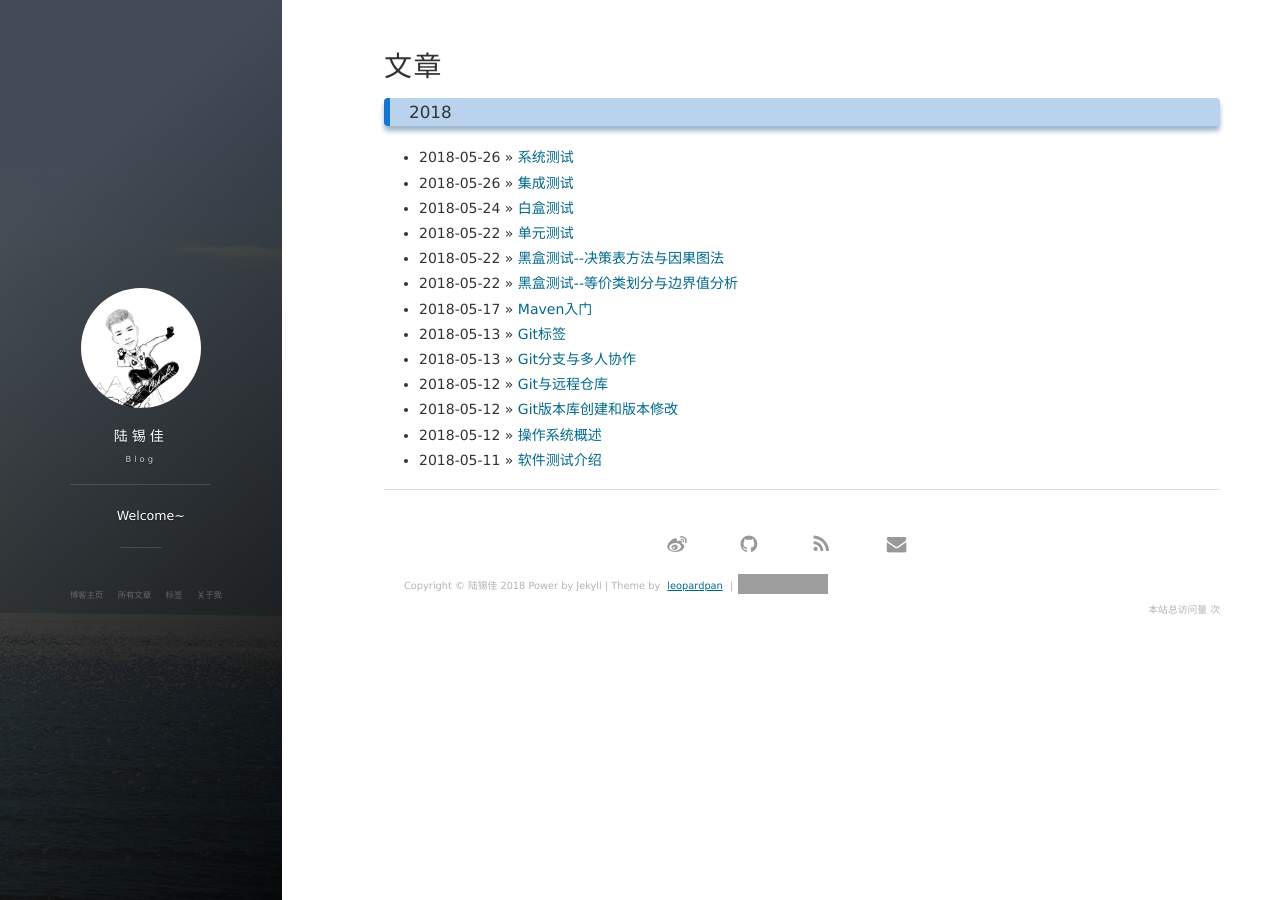
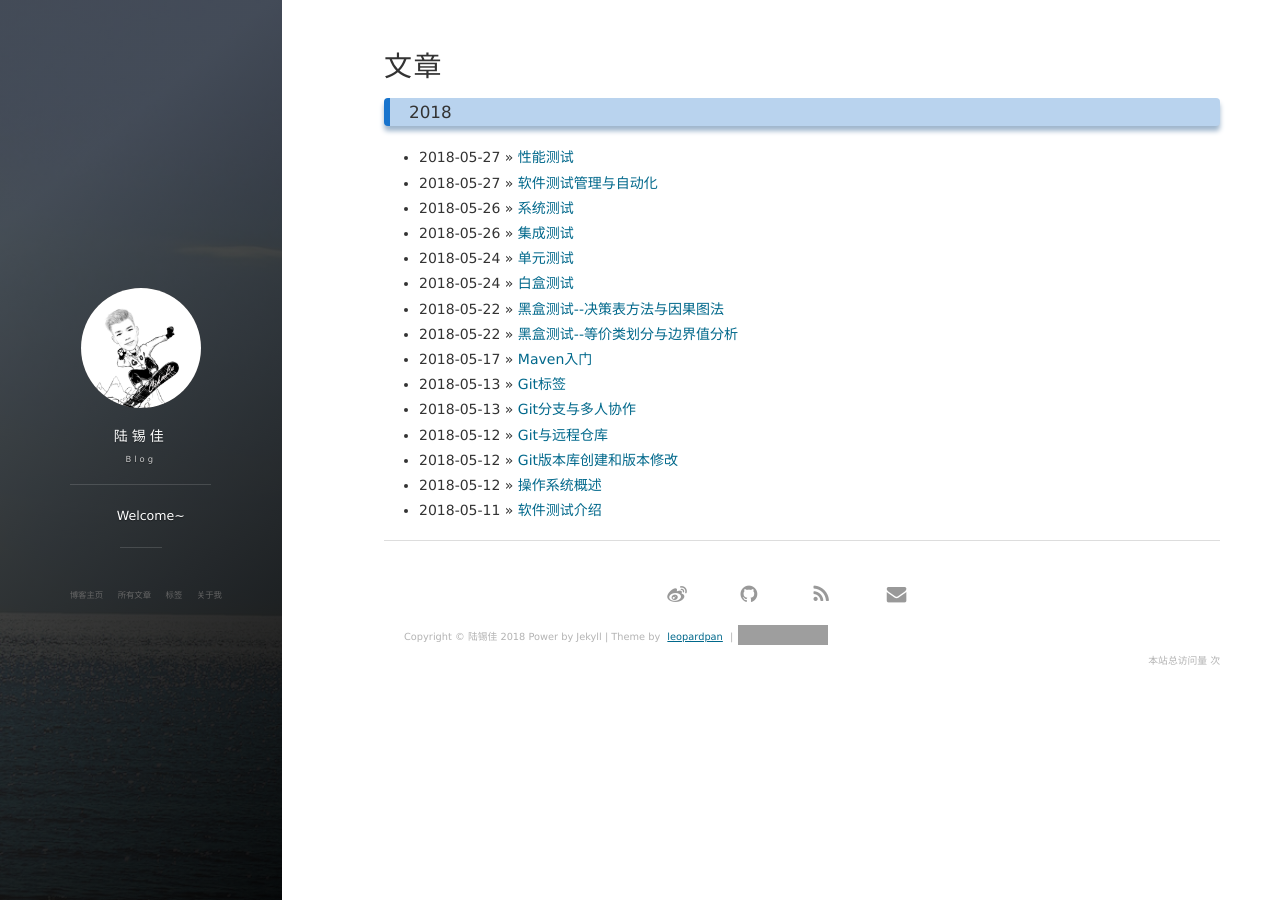
Before and after one commit to lxjsy/blog, a Jekyll site: the page built from archive.html, in a window 1280 px wide. Built offline with Jekyll 4.4.1, drawn with Linux system fonts in a browser that asks for light colours; nearby versions of some CDN libraries; comment, search, counter and statistics services are not loaded; part of the change alters nothing that is shown; grey boxes are pictures that could not be loaded.

Commit message:
add post

```diff
--- a/_posts/2018-5-25-UnitTesting.md
+++ b/_posts/2018-5-25-UnitTesting.md
@@ -1,7 +1,7 @@
 ---
 layout: post
 title: "单元测试"
-date: 2018-5-22 18:41:12
+date: 2018-5-24 18:41:12
 description: "软件测试执行过程中的第一步-单元测试"
 tag: Software Testing
 ---
--- /dev/null
+++ b/_posts/2018-5-27-AutoTesting.md
@@ -0,0 +1,248 @@
+---
+layout: post
+title: "软件测试管理与自动化"
+date: 2018-5-27 15:50:25
+description: "软件测试过程中的软件测试管理与自动化"
+tag: Software Testing
+---
+
+本章学习软件测试管理与自动化！
+
+### 质量(Quality)
+
+#### 定义
+* 从客户角度，适合使用或其他客户需求
+* 从生产者角度，符合需求
+
+#### 预防、检测与治疗
+* 预防(Prevention)
+
+采用合理的管理方法
+
+* 检测(Detection)
+
+用测试的方法(动态、静态)检测设计、开发等阶段的问题
+
+* 治疗(Cure)
+
+#### 三个维度
+* Work as advertised
+
+功能、性能、系统和用户接收测试
+
+* Do job using product
+
+可安装型、兼容性、负载/压力测试
+
+* Bet business
+
+可靠性、安全性、可伸缩性测试
+
+#### 软件质量活动
+* 过程(Process)
+
+质量保证是关于工作过程
+
+* 产品(Product)
+
+质量控制是关于产品
+
+### 质量保证(Quality Assurance)
+* 质量保证活动`面向工作过程`
+* 度量过程,发现缺陷,并提出改进建议
+* 这些活动的直接结果是`改变过程`
+* 这些变化的范围包括产生更加符合过程甚至是全新的过程
+* 质量控制活动的输出通常是质量保证活动的输入
+
+审核工作是质量保证活动的一个例子,看产品产生是否以及如何按过程进行的。最终的结果可能会建议改进或更加符合这一过程
+
+### 质量控制(Quality Control)
+* 质量控制活动是`以产品为工作导向`的
+* 度量产品、识别的不足,并提出改进的建议
+* 这些活动的直接结果是`改变的产品`
+* 改变的范围可以从单行的代码变更到产品完全返工重新设计
+* 他们评估产品、识别的弱点并提出改进建议
+*
+测试和评审是QC活动的例子, 它们通常改变的是产品,而不是那些过程
+质量控制（QC）活动往往是质量保证（QA）活动的起点
+
+### QA与QC区别
+
+|QA|QC|
+|-|-|
+|Assurance|Control|
+|Process|Product|
+|Preventive|Detective|
+|Quality Audit|Testing|
+
+### 测试指标(Test Metrics)
+一种标准衡量标准
+![](/images/ST/Management/metric.png)
+
+#### 核心领域
+四个一般核心领域,可以协助设计有效的度量标准
+* 时间表(Schedule)
+
+度量各种各样活动实际完成所用的时间和估计时间的比较
+
+* 质量(Quality)
+
+用来度量产品或过程的质量
+
+* 资源(Resource)
+
+用来度量项目和执行测试所花费的人力、物力、财力等资源
+
+* 大小(Size)
+
+用来度量源码大小或测试包中测试数目
+
+#### 组织度量
+* 用于整个项目规划和管理
+* 显示整个机构的质量趋势
+* 高级管理层监控组织的总体强度,指出领域的弱点
+
+在某家公司所有的软件项目的平均缺陷密度约为每千行代码1.73个缺陷.高级管理人员发现,他们计划投标的下一代的软件产品的密度可以降低到每千行代码0.1个缺陷,管理层从而设定新的目标
+
+#### 项目度量
+* 用于监测和控制的一个特定的项目
+
+两种项目度量：实际与计划的系统测试的比率，在系统测试阶段成功测试的个数与测试总数量的比率
+
+#### 过程度量
+* 对每个项目有多种测试过程
+* 目的在于评估过程的优劣
+
+在一个软件开发项目研究发现,15%的总缺陷来源于客户,55%的缺陷来源于系统测试,22%在集成测试,剩下的在单元测试，大量的缺陷在系统测试阶段发现可能表明了集成测试和单元测试的过程较弱
+
+#### 产品度量
+* 用于产品相关的决策
+* 主要是产品复杂性相关的度量
+
+面向对象软件产品度量：可靠性、缺陷密度、缺陷的严重性、测试覆盖率、圈复杂度、类中方法的权重(考虑类中方法的复杂度)、类的耦合、响应集(当一个消息发送到一个对象，直接或间接调用方法的集合)、子类数量
+
+### 可测性
+可测性是指系统或组件容易建立测试标准的度以及测试能达到标准的性能。
+* 高的可测性是重要的目标
+* 关注的是设计的验证和执行
+
+> 假设应用E要求控制电梯的操作，E允许测试人员验证各种各样调度的算法。
+>
+> 我们应该如何验证可测性？
+>
+> 必须演示模拟硬件设备的状态，比如起重机和刹车模拟器，允许测试人员开启起重机。
+另外，允许为E增加组件为测试人员提供调度算法实现的平台
+
+### 缺陷管理
+缺陷管理是开发过程的子过程
+包括：缺陷预防、缺陷发现、缺陷记录和报告、缺陷分类、缺陷解决、缺陷预测
+
+#### 缺陷生命周期
+![](/images/ST/Management/defect.png)
+
+当测试人员报告缺陷时，会通过以下阶段进行跟踪:`New`, `Open`, `Fixed`, and `Closed`。 缺陷也可能被`Rejected`，或在修复后`reOpened`。 可能会`Deferred`一个缺陷，以便稍后查看。<br>
+默认情况下，缺陷被赋予状态New;质量保证或项目经理审查缺陷，并确定是否考虑修理缺陷。 如果缺陷被拒绝，则分配状态为`Rejected`；如果缺陷被接受，则质量保证或项目经理确定维修优先级，将其状态更改为`Open`，并将其分配给开发团队的成员。开发人员修复该缺陷并将其指定为`Fixed`状态。测试人员重新测试应用程序，确保缺陷不再发生。如果缺陷再次出现，质量保证或项目经理会将其状态重新打开。如果缺陷实际上已修复，则会为其分配状态`Closed`
+
+#### 缺陷生命周期路劲
+
+![](/images/ST/Management/path.png)
+
+### 软件测试生命周期
+
+#### 测试计划
+* 定义一个测试项目的一个过程,这样它可以被适当的度量和控制
+* 包括测试计划,测试策略、测试要求及测试资源
+
+测试计划的各个部分
+![](/images/ST/Management/part.png)
+
+#### 测试设计
+* 用来定义的测试程序和测试用例的过程,确认测试需求都满足了
+* 说明测试程序和测试用例,容易实现,维护容易、有效的验证测试的要求
+
+#### 测试设计技巧
+在测试设计中,对基本的测试文件进行分析,以确定测试什么即测试条件，测试技术基于白盒的技术基于黑盒的技术，基于经验的技术
+
+* 测试条件是由验证一个项目的一个或多个测试用例来定义
+* 测试用例是由一组输入值,执行的前提条件、预期结果和预期的后置条件
+* 预期结果的定义应该先于测试执行
+* 测试用例按照测试程序的描述按顺序执行
+* 如果测试应用工具来执行，那么活动的顺序要在脚本中明确顺序
+* 测试程序和自动测试脚本随后组成一个测试执行日程表
+
+#### 测试开发
+这是创建验证测试要求的测试程序和测试用例的过程，使用工具进行自动化测试或手动测试
+
+#### 测试执行
+运行依据目标软件应用程序构建的测试用例集和记录结果运行结果的过程
+
+#### 测试评估
+审查测试结果以确定测试标准是否得到满足的过程
+
+### 测试自动化
+测试自动化是指使用软件来控制测试的执行，把实际输出与预测输出进行比较，通过设定测试的先决条件来实现测试控制和测试报告生成的功能
+
+* 机器替换人
+
+频繁测试，执行测试使用相同的脚本
+
+* 更多测试
+
+减少重复和无聊的工作
+
+#### 使用范围
+单元测试，集成测试，系统测试都可以进行测试自动化
+
+* 难度大的测试
+性能，压力，配置
+* 一致性测试
+性能回归
+* 重复测试
+有多少个文件打开驱动程序、
+记录等
+* 稳定性测试
+
+#### 优点
+* 可靠
+
+执行相同的操作，消除人为错误
+
+* 可重复使用：
+
+可以在不同版本的应用程序上重复使用测试
+
+* 更好的质量软件
+
+可以用更少的资源在更短的时间内运行更多的测试，良好的覆盖率
+* 快速
+
+运行测试显着快于人类用户
+* 降低成本
+
+减少测试资源的数量
+* 取代
+
+手动和劳动密集型任务
+
+#### 缺点
+* 工具和培训需要高投入
+* 试验制剂需求能力高的人
+* 很多测试领域都未被发现
+
+#### 自动化测试生命周期
+![](/images/ST/Management/auto.png)
+
+#### 误区
+* 项目时间表太紧张，使用自动化测试。
+* 自动化将消除所有手动测试的需要
+* 不需要任何培训
+
+### 测试工具
+
+#### 选择标准
+* 易于集成
+* 兼容性
+* 性能
+* 测试类型
+* 可维护性
+* 负担能力
--- /dev/null
+++ b/_posts/2018-5-27-PerformanceTesting.md
@@ -0,0 +1,210 @@
+---
+layout: post
+title: "性能测试"
+date: 2018-5-27 15:50:25
+description: "软件测试过程中的性能测试"
+tag: Software Testing
+---
+
+本章学习性能测试！
+
+### 性能
+* 性能是度量系统或组件在一定约束条件下能否达到功能设计的指标
+
+  如响应速度、精确度、内存利用率等
+
+* 性能是基于用户需求和用户对系统操作的观点的系统外部的质量属性
+* 性能对于实时系统特别关键
+
+  实时系统必须在有限的时间内完成正确的操作
+
+### 一般性能指标
+
+* 延迟(Latency)
+
+一个指令控制器发出数据请求的一瞬间和数据传送的一瞬间之间的时间间隔;是请求和完成操作之间拖延的时间差
+
+* 事务处理时间(Transaction processing time)
+
+完成一项事务所需要的运行时间，用于评价事务处理效率。通常，事务处理的时间越短，则效率越高
+
+* 最大事务处理时间(Maximum transaction processing time)
+
+一个很重要的性能指标，首先需要分析哪些事务耗时较多，然后再将这些事务所花费的时间分别测试出来，花费时间最多的就是最大事务处理时间
+
+* 事务操作时间(Transaction operating time)
+
+主要用来评价需要用户操作的事务处理所需要花费的时间，主要体现了用户操作方面的效率。测试事务操作时间，需要一个计时器，测试多个不同用户花费的时间，最后取平均值
+
+* 数据库性能(Database performance )
+
+一般包括查询、插入、删除、更新数据库等所需要的时间，由于数据库性能往往是软件系统的性能瓶颈，所以测试数据库的性能非常必要
+
+* 最大消耗内存(The largest consumption of memory)
+
+标示着应该配置什么级别的硬件才能运行软件，它是硬件成本的直接反映。最大消耗的内存量测试可以通过性能监视器来进行
+
+* 资源消耗(Resource consumption)
+
+应用消耗的内存或磁盘空间总量
+
+* 高峰内存时间(Peak time of memory)
+
+软件在高峰内存消耗时期所运行的时间。如果软件在高峰使用的内存和系统的总内存比较接近，软件的效率将会大大降低。所以，缩减高峰内存时间可以提高软件性能
+
+### 网络性能指标
+现在网络应用十分广泛，下面介绍几种关于网络性能的指标，如：并发用户数，响应时间，吞吐量和休眠时间等
+
+#### Web应用的页面时间
+
+![Webresponse](/images/ST/Performance/time.png)
+
+页面响应时间分解为网络传输时间（N1+N2+N3+N4）和应用延迟时间（A1+A2+A3）
+而应用延迟时间又可分为数据库延迟时间（A2）和应用服务器延迟时间（A1+A3）
+
+* 响应时间(Response time)
+
+请求做出响应所需要的时间，可分解为网络传输时间、应用延迟时间、数据库延迟时间和呈现时间等
+
+* 呈现时间(Present time)
+
+呈现时间取决于在客户端收到数据后呈现页面所消耗的时间
+
+* 系统响应时间(System response time)
+
+应用系统从请求发出开始到客户端接收到数据所消耗的时间
+
+### 并发用户数(Concurrent users)
+* 严格并发用户数
+
+所有的用户在同一时间都做同样的事情或执行相同的操作
+
+* 广义并发用户数
+
+多个用户对系统发出请求或进行操作，可以相同或不同
+
+#### 并发数评估
+性能测试比较关注业务并发用户数，从业务的角度设置多少并发数合理
+
+$$C=\frac{nL}{T}$$
+
+C:平均的并发用户数&nbsp;&nbsp;n:登录会话的数量&nbsp;&nbsp;L:登录会话的平均长度&nbsp;&nbsp;T:考察的时间段长度
+
+* 并发用户数峰值
+$$C' \approx C + \sqrt{C}$$
+
+#### 例题
+> 一个软件系统每天约有400个用户访问。用户在一天之内有8小时内使用该系统，从登录到退出的平均时间为4小时，请计算该系统的并发用户数和并发用户的峰值各是多少？
+>
+> solution
+> $$C = 400 \times \frac{4}{8} = 200$$
+> $$C' = 200 + 3\sqrt{200} = 242$$
+
+### 吞吐量(Throughput)
+吞吐量是指在一次性能测试过程中网络上传输数据量的总和,可以用请求数/秒或页面数/秒来衡量
+
+#### 作用
+* 协助设计性能测试场景，衡量性能测试场景是否达到了预期的设计目标
+* 协助分析性能测试瓶颈
+
+#### 吞吐量估算
+吞吐量和并发用户之间有一定的关系，遇到性能瓶颈状况时，吞吐量和VU数量就不符合公式
+
+$$F = \frac{N_{vn} \times R}{T}$$
+
+F:吞吐量&nbsp;&nbsp;n:虚拟用户数&nbsp;&nbsp;R:每个虚拟用户发送的请求&nbsp;&nbsp;T:性能测试时间
+
+### 性能计数器与资源利用率
+性能计数器是描述服务器或操作系统性能的一些数据指标，具有监控和分析的作用，资源利用率是指各种资源的使用情况<br>
+通过资源利用率的横向对比，可能发现性能的瓶颈所在，例如：A资源的使用率达到100%，而其他资源利用率都较低，则资源A很有可能是系统的瓶颈所在
+
+### 休眠时间(Dormancy time)
+休眠时间又称思考时间，是指用户请求的间隔时间<br>
+在交互式系统应用中，用户不大可能持续不断的发出请求，一般模式是用户发出一个请求，等待一段时间，再发出下一个请求。因此，自动化测试模拟用户操作就必须在测试脚本中让各个操作间隔一段时间，在操作语句之间设置休眠时间的Think函数，实现两个操作之间的等待时间。休眠时间与迭代次数、并发用户数和吞吐量之间存在一定的关系
+
+$$F = \frac{N_{vn} \times R}{T}$$
+$$R = \frac{T}{T_{s}}$$
+
+#### 思考时间
+1. 首先计算出系统的并发用户数
+2. 统计出系统的平均吞吐量
+3. 统计出平均每个用户发出的请求数量
+4. 根据公式计算出思考时间
+5.
+### 性能测试(Performance testing)
+* 以详细的性能需求为指导对系统的性能进行评估的测试活动
+* 在一定的条件下判定应用运行时的“行为” 和支持运行的基本环境
+* 用来量度处理速度、响应时间、资源消耗、吞吐量和效率等系统的特点
+
+#### 性能测试的配置
+关键的活动是判定系统或应用上有哪个类型或哪几种类型的的负载
+在各种各样可选的性能测试中，我们要首先决定所需要的测试类型
+
+### 负载测试
+负载测试是通过测试应用程序在负载作用下的表现,通过增加工作量直到承受的极限包括它的极限(不只是在它的限制)<br>
+负载测试具体是指负载的大小(并发用户的数量）和相关的值<br>
+负载测试是模拟实际软件系统所承受的负载条件的系统负荷，通过不断加载（不断增加模拟用户数量）或其他加载方式来观察不同负载下系统响应时间和数据吞吐量，系统资源占有率（cpu和内存）等性能指标，以检验系统的行为和特性，发现系统可能存在的性能瓶颈、内存泄露和不能实现同步等问题
+
+#### 测试方式
+* 一次性加载(One-time loading)
+
+一次性加载某个数量的用户，在预定的时间段内持续运行<br>
+例如，早上上班的时间访问网站或登陆网站的时间非常集中，基本属于扁平负载模式
+
+* 递增加载(Increasing loading)
+
+有规律的逐渐增加用户，每秒增加一些新用户，交错上升；
+借助这种负载方式的测试，容易发现性能的拐点，即性能瓶颈
+
+* 高低突变加载
+
+某个时间用户数量很大，突然降到很低，过一段时间，又突然加到很高，反复几次；
+借助这种负载方式的测试，容易发现资源的释放和内存泄漏的问题
+
+* 随机加载
+由随机算法自动生成某个数量范围内变化的、动态的负载，这种方式可能是和实际情况最为接近的一种负载方式；
+虽然不容易模拟系统运行出现的瞬间高峰期，但可以模拟系统长时间的运行过程的状态
+
+### 压力测试
+* 用于判定应用处理大量数据的能力
+* 可以成功的测试服务器满负载的情况
+* 除了在服务器上增加运行的应用结合客户端测试是一种额外的形式的压力测试
+
+#### 压力测试类型
+* 高负载下长时间（如24小时以上）的稳定性压力测试
+* 极限负载情况下导致系统崩溃的破坏性压力测试
+
+72小时成为微软产品压力测试的时间标志
+
+### 软件性能测试
+
+#### 测试类型
+* 测试由我们想度量的指标驱动
+
+响应测试，吞吐量测试
+
+* 测试基于的资源或负载的类型
+
+负载变化/反弹测试(Load variation/bounce testing):变化负载量度性能，反应真正负载周期性衰退和反复的典型模型<br>
+标准测试(Calibration(校准)  testing)：检验系统是不是违反了强制的需求，例如政府的政策法规
+
+* 测试对系统施加压力或找到它的极限
+
+死锁测试(Deadlock testing)：进行容量测试检验系统是否有资源竞争，例如多个请求访问同一数据库，导致系统停止处理用户请求，由于数据库记录发生死锁
+
+### 性能测试过程
+#### 计划(Planing)
+了解系统的负载情况,首先，要知道我们测试所要完成的任务，通常要确定我们选择的测试类型。和我们希望运行的测试用来测试什么——哪些指标,然后，确定应用系统的容量和负载的组成，即工作负载<br>
+一旦评估的指标如事务处理时间，并发用户数，网络传输时间等等已经确定，下个步骤就是建立一个负载概况。负载的概况是为了模拟真实的环境而创建的,不但包括评估的负载大小，还包括系统的用户和构成负载的活动的概述需要被创建<br>
+测试样本的大小:大多数我们想要量度的指标，例如响应时间，都是基于各种各样因素的影响，这些因素有知道的也有不了解的。这就意味着我们不能只量度一次，而是取样进行多次测试得到有意义的平均值。多大的样本是我们所需要的，有一个粗略的规则可以平衡样本大小和精度的关系<br>
+网站上的用户数量受网站类型、特殊事件、季节事件的影响<br>
+测试类型：负载、性能、压力
+
+#### 记录(record)、修改(Modify)、执行(Execute)
+首先模拟实际用户的操作行为，记录和回放多用户测试中事务处理的过程，自动生成测试脚本。
+其次能对脚本进行修改，增加逻辑控制，完成参数化和数据关联。
+参数化：使用一些列不同的值（样本）来执行相同的脚本，匹配实际用户的操作行为，反映出系统真正的负载能力。需要用参数来替换已刻录的值，即脚本参数化
+
+#### 分析(Analyze)
+负载生成器运行虚拟用户，已产生有效的、可监控的负载；
+分析器帮助查看、分析和比较性能结果，使用这些图和报告，可以标识和确定应用程序中的瓶颈，并确定需要对系统进行那些更改来提高系统性能
```
Also changed, not shown: images/ST/Management/auto.png (added), images/ST/Management/defect.png (added), images/ST/Management/metric.png (added), images/ST/Management/part.png (added), images/ST/Management/path.png (added).
